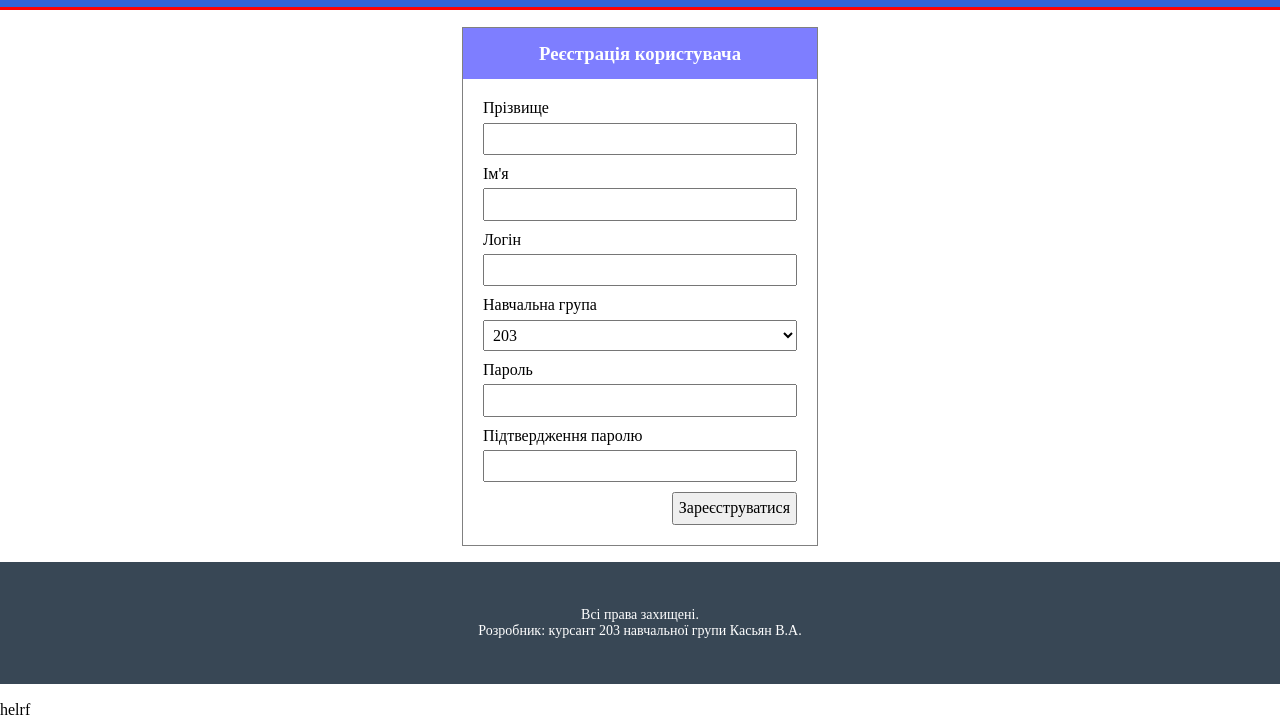
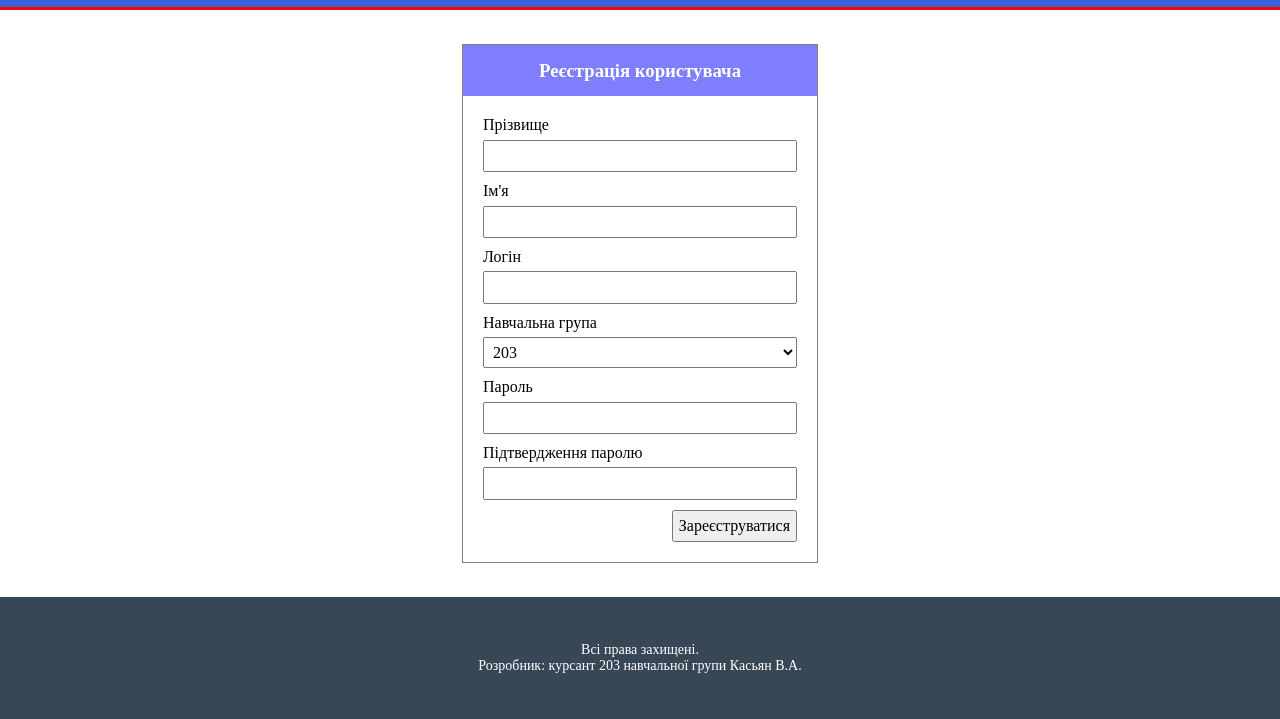
Before and after one commit to Kasian111/pzTRPZ_Kasian, a plain HTML site: page pz1.6/registration.html in a window 1280 px wide. Shown: the part 81-800 px from the top of the page. Drawn offline with Linux system fonts and the light colour scheme.

Commit message:
chanched1

```diff
--- a/pz1.6/registration.html
+++ b/pz1.6/registration.html
@@ -76,7 +76,4 @@
         <div class="">Розробник: курсант 203 навчальної групи Касьян В.А.</div>
     </div>
 </footer>
-
-<div>helrf</div>
-
 </html>
```
